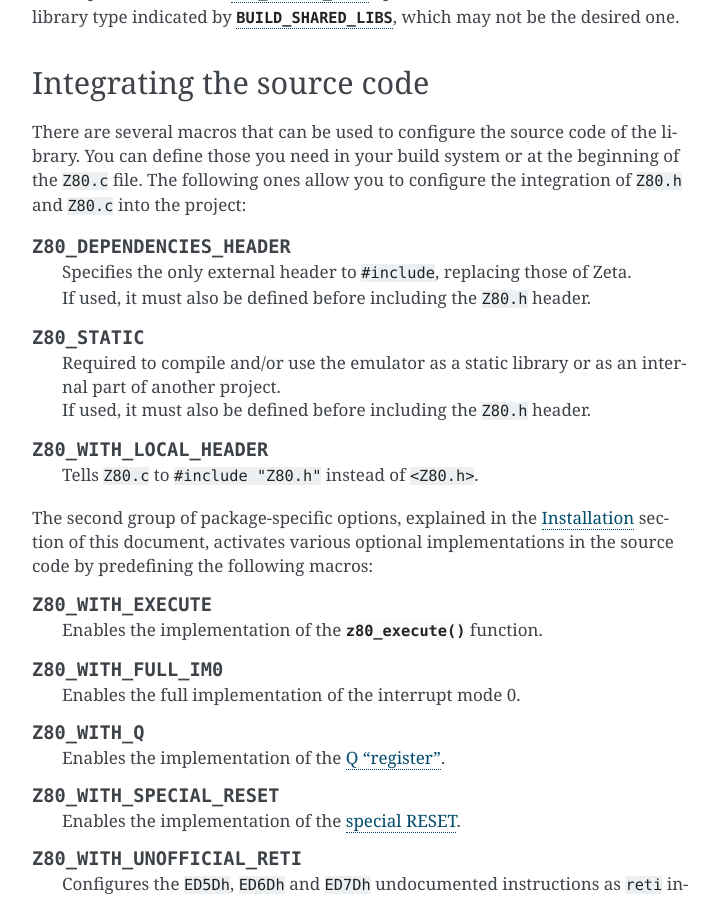
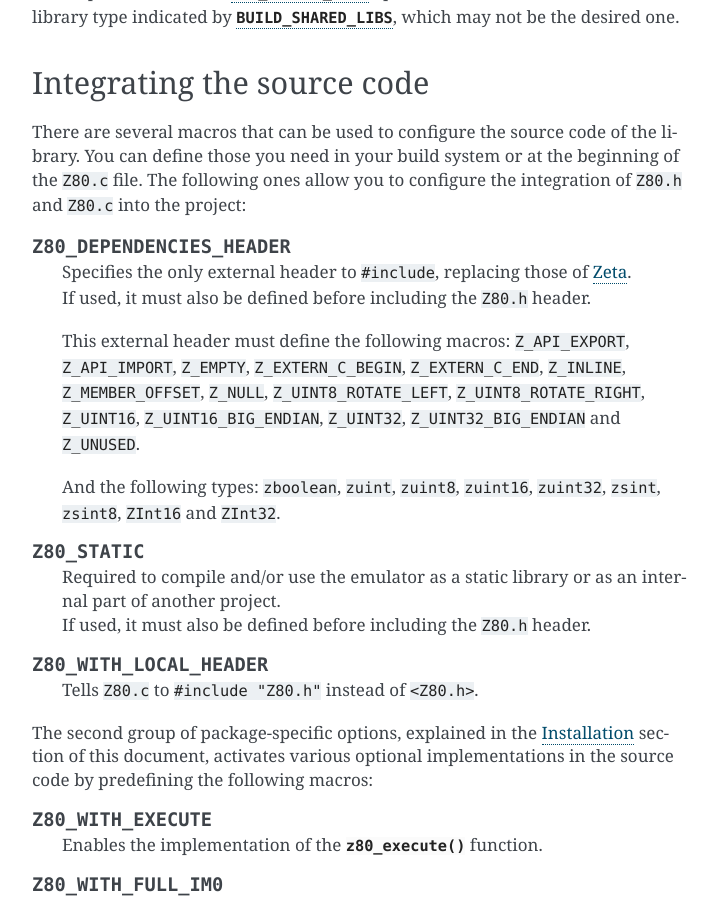
Before and after one commit to redcode/Z80, a Sphinx documentation site: the page built from documentation/Integration.rst, in a window 1280 px wide and 900 px high, scrolled down 1075 px. Shown: the whole window, without its empty margins (388-1107 px from the left). Built offline with Sphinx 7.4.7, drawn with Linux system fonts in a browser that asks for light colours.

Commit message:
Documentation WIP.

```diff
--- a/documentation/Integration.rst
+++ b/documentation/Integration.rst
@@ -64,8 +64,12 @@ There are several macros that can be used to configure the source code of the li
 
 .. c:macro:: Z80_DEPENDENCIES_HEADER
 
-   Specifies the only external header to ``#include``, replacing those of Zeta. |br| |nl|
+   Specifies the only external header to ``#include``, replacing those of `Zeta <https://github.com/redcode/Zeta>`_. |br| |nl|
    If used, it must also be defined before including the :file:`Z80.h` header.
+
+   This external header must define the following macros: ``Z_API_EXPORT``, ``Z_API_IMPORT``, ``Z_EMPTY``, ``Z_EXTERN_C_BEGIN``, ``Z_EXTERN_C_END``, ``Z_INLINE``, ``Z_MEMBER_OFFSET``, ``Z_NULL``, ``Z_UINT8_ROTATE_LEFT``, ``Z_UINT8_ROTATE_RIGHT``, ``Z_UINT16``, ``Z_UINT16_BIG_ENDIAN``, ``Z_UINT32``, ``Z_UINT32_BIG_ENDIAN`` and ``Z_UNUSED``.
+
+   And the following types: ``zboolean``, ``zuint``, ``zuint8``, ``zuint16``, ``zuint32``, ``zsint``, ``zsint8``, ``ZInt16`` and ``ZInt32``.
 
 .. c:macro:: Z80_STATIC
 
```
